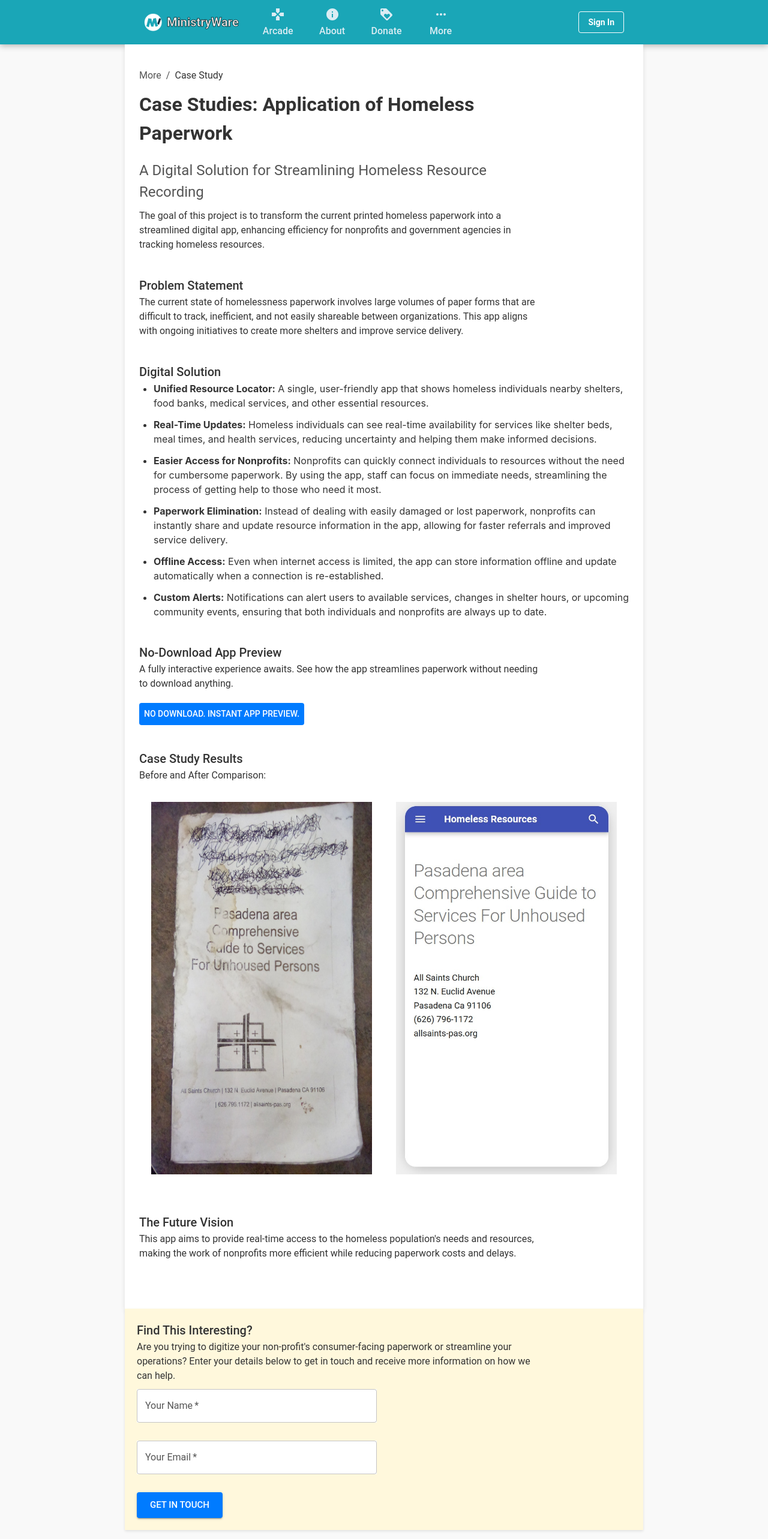
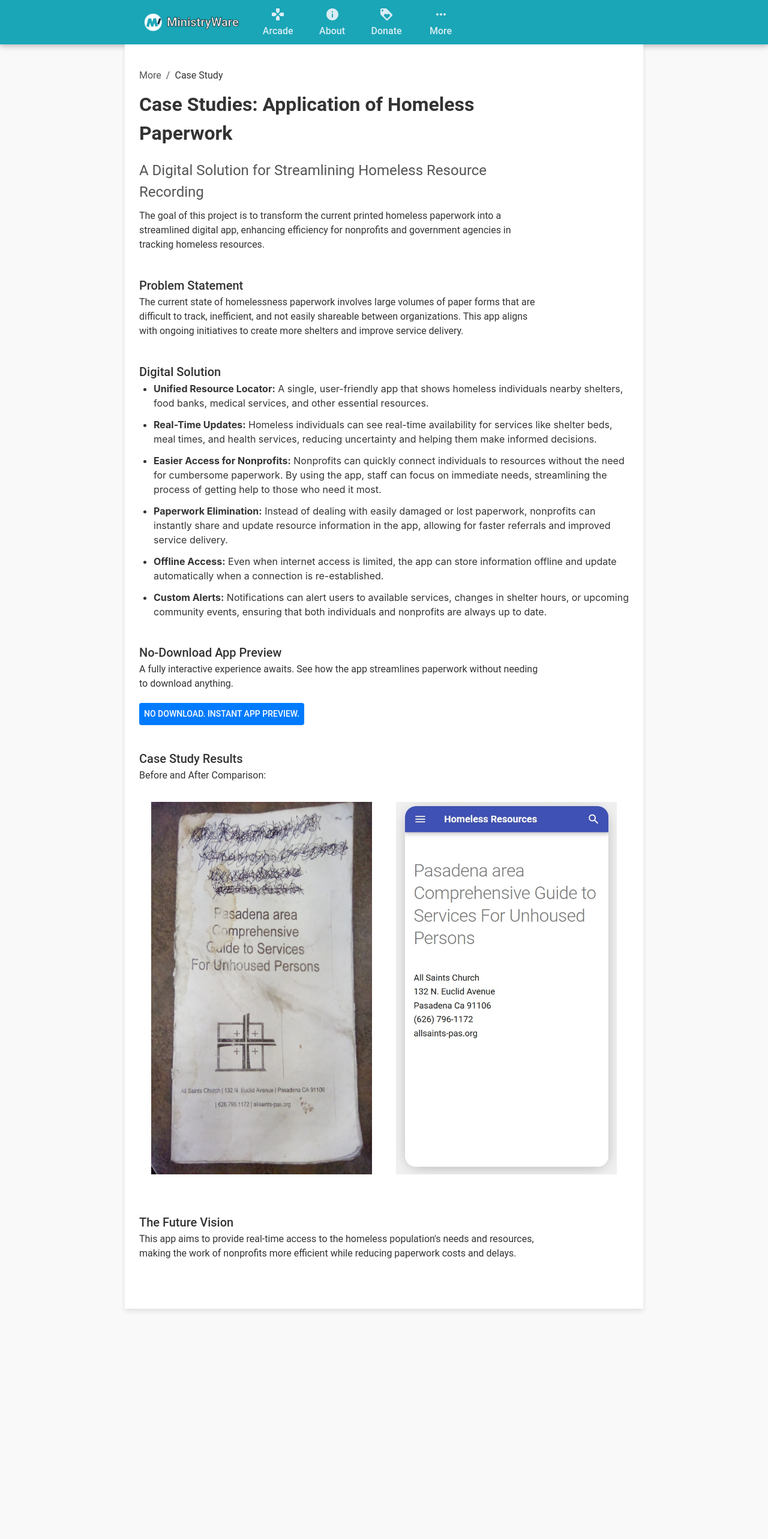
Before and after one commit to 1001flextape/ministryware-next, a Next.js app in the folder frontend/: page /more/case-studies/homeless-app-digitalization in a window 1280 px wide. Shown: the top 2566 px of the page at 60% size. After the commit the page ends 2302 px from the top, so only its background shows below. Built offline with nearby package versions, Linux system fonts and the light colour scheme.

Commit message:
removed lead capture and sign-in because no api until next release.

```diff
--- a/frontend/src/app/more/case-studies/homeless-app-digitalization/page.jsx
+++ b/frontend/src/app/more/case-studies/homeless-app-digitalization/page.jsx
@@ -5,7 +5,7 @@ import Layout from "../../../../layouts/frontWebsiteLayout/layout";
 import { Box, Container, Typography, Button, Breadcrumbs, Link } from '@mui/material';
 import { styled } from '@mui/system';
 import Branding from "../../../../components/Branding"
-import LeadCaptureForm from "../../../../components/LeadCaptureForm"
+// import LeadCaptureForm from "../../../../components/LeadCaptureForm"
 
 // Styled components for the case study page
 const CaseStudyContainer = styled(Container)(({ theme }) => ({
@@ -180,7 +180,7 @@ const CaseStudy = () => {
             </Typography>
           </Section>
         </CaseStudyContainer>
-        <LeadCaptureForm />
+        {/* <LeadCaptureForm /> */}
         <br />
         <br />
         <br />
--- a/frontend/src/layouts/frontWebsiteLayout/TopNav.jsx
+++ b/frontend/src/layouts/frontWebsiteLayout/TopNav.jsx
@@ -138,7 +138,7 @@ const TopNav = () => {
         </Box>
 
         {/* Sign In / Account Dropdown */}
-        <Box>
+        {/* <Box>
           {isSignedIn ? (
             <>
               <IconButton
@@ -187,7 +187,7 @@ const TopNav = () => {
               Sign In
             </Button>
           )}
-        </Box>
+        </Box> */}
       </Toolbar>
     </StyledAppBar>
   );
```
